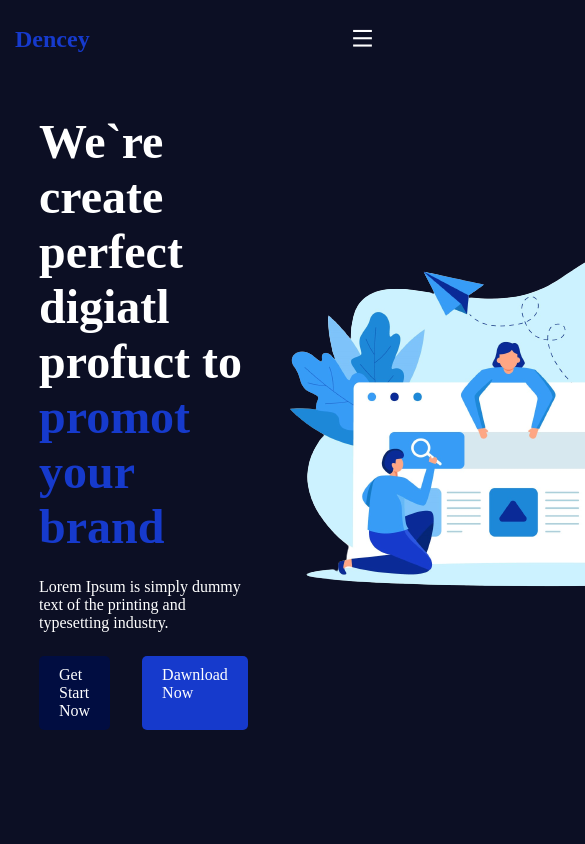
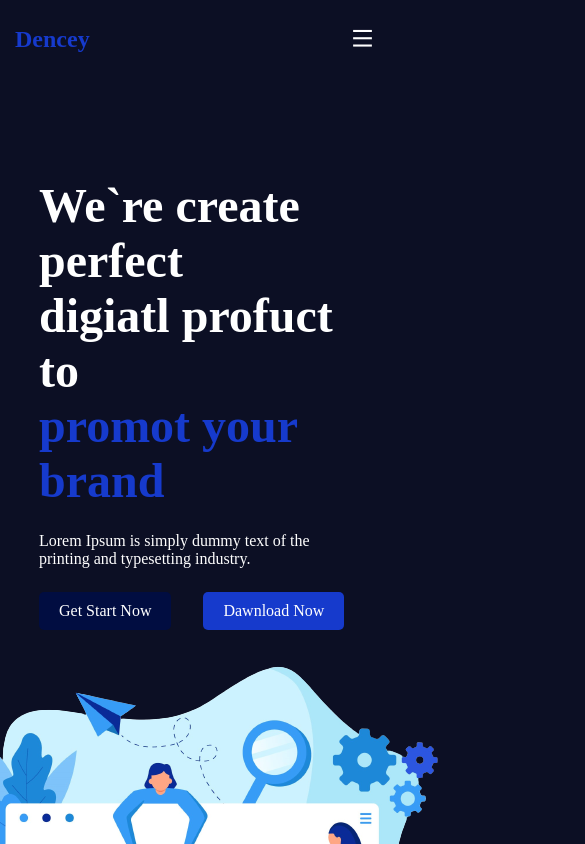
Before and after one commit to rawand1998/Agency-Website, a React (Create React App) app: page / in a window 390 px wide. Shown: the top 844 px of the page, 585 px wide, since content can reach past the window. Built offline with nearby package versions, Linux system fonts and the light colour scheme.

Commit message:
header component responsive

```diff
--- a/src/styles/header.css
+++ b/src/styles/header.css
@@ -2,7 +2,6 @@
   padding: 25px 10%;
   width: 100%;
   height: 100vh;
-  /* margin-top: 10%; */
   display: flex;
   align-items: center;
 }
@@ -42,3 +41,15 @@
 .header_btns a:nth-child(2):hover {
   background-color: #1741e9;
 }
+@media only screen and (max-width: 768px) {
+    .header_container {
+        padding: 25px 10%;
+        width: 100%;
+        height: 100vh;
+        display: flex;
+        align-items: center;
+        flex-direction: column;
+        justify-content: center;
+        margin-top: 50%;
+      }
+}
--- a/src/styles/navbar.css
+++ b/src/styles/navbar.css
@@ -69,7 +69,8 @@ nav li a:hover {
     right: 0;
     width: 100%;
     height: 100%;
-    background: rgba(0, 0, 0, 0.425);
+    background: #090238;
+    color: #fff;
     z-index: 99;
     display: none;
     line-height: 48px;
```
